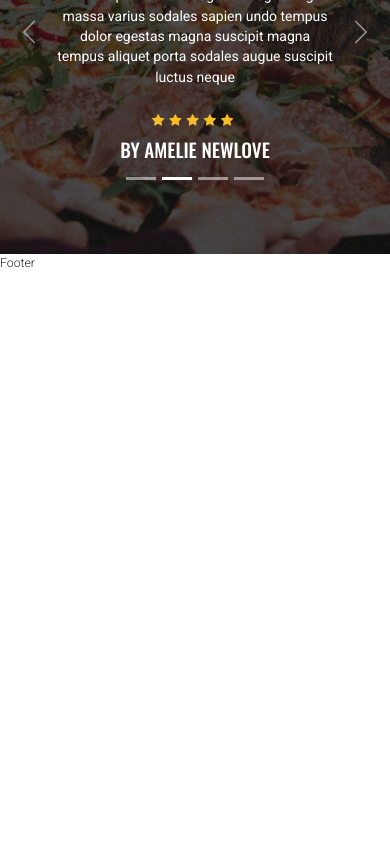
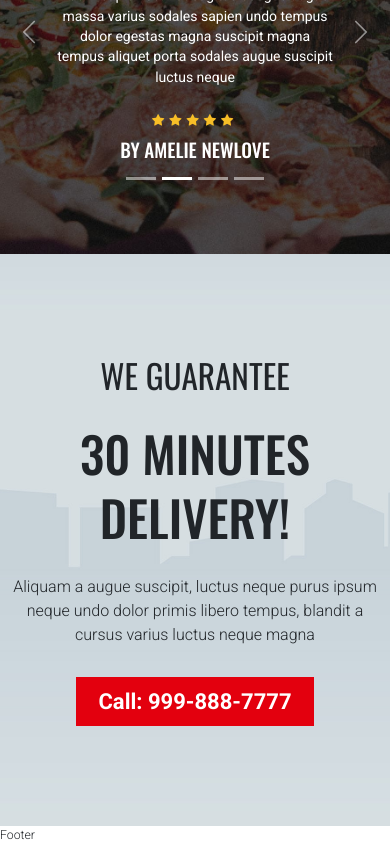
Before and after one commit to jigneshgit935/Burger-Ordering-WebApp-ReactJS, a React (Create React App) app: page / in a window 390 px wide. Shown: the part 10992-11836 px from the top of the page. Before the commit the page ends 11264 px from the top, so only its background shows below. Built offline with nearby package versions, Linux system fonts and the light colour scheme.

Commit message:
Contact done

```diff
--- a/src/pages/Home/Home.js
+++ b/src/pages/Home/Home.js
@@ -7,6 +7,7 @@
 import Section4 from './Section4';
 import Section5 from './Section5';
 import Section6 from './Section6';
+import Section7 from './Section7';
 const Home = () => {
   return (
     <Layout>
@@ -27,6 +28,9 @@
 
       {/* Blog */}
       <Section6 />
+
+      {/* Cotact */}
+      <Section7 />
     </Layout>
   );
 };
--- /dev/null
+++ b/src/pages/Home/Section7.js
@@ -0,0 +1,28 @@
+import React from 'react';
+import { Col, Container, Row } from 'react-bootstrap';
+import { Link } from 'react-router-dom';
+
+const Section7 = () => {
+  return (
+    <section className="contact_section">
+      <Container>
+        <Row className="justify-content-center">
+          <Col sm={8} className="text-center">
+            <h4>We Guarantee</h4>
+            <h2>30 Minutes Delivery!</h2>
+            <p>
+              Aliquam a augue suscipit, luctus neque purus ipsum neque undo
+              dolor primis libero tempus, blandit a cursus varius luctus neque
+              magna
+            </p>
+            <Link to="/" className="btn btn_red px-4 py-2 rounded-0">
+              Call: 999-888-7777
+            </Link>
+          </Col>
+        </Row>
+      </Container>
+    </section>
+  );
+};
+
+export default Section7;
--- a/src/styles/HomeStyle.css
+++ b/src/styles/HomeStyle.css
@@ -239,31 +239,6 @@
   height: 700px;
 }
 
-@media (max-width: 1200px) {
-  /* Home promotion */
-  .promotion_section h2 {
-    font-size: 2.25rem;
-  }
-}
-
-@media (max-width: 992px) {
-  /* about 2.0 */
-  .about_section h2 {
-    font-size: 2.5rem;
-  }
-  .about_section p {
-    padding: 20px 0;
-  }
-  .about_box p {
-    padding: 0;
-  }
-
-  .bg_parallax_scroll {
-    background-attachment: scroll;
-    height: 500px;
-  }
-}
-
 /* Home Shop */
 
 .shop_section {
@@ -325,6 +300,7 @@
   background: url(../assets/blog/reviews.jpg) no-repeat center center;
   background-size: cover;
   background-attachment: fixed;
+  overflow: hidden;
 }
 
 .blog_section .user_img img {
@@ -352,7 +328,65 @@
   font-size: 1rem;
   margin-bottom: 2rem;
 }
+
+/* Contact */
+.contact_section {
+  background: url(../assets/footer/banner-1.jpg) no-repeat center center;
+  background-size: cover;
+  padding: 100px 0;
+}
+
+.contact_section h4 {
+  font-size: 2.375rem;
+  font-weight: 400;
+  margin-bottom: 25px;
+}
+
+.contact_section h2 {
+  font-size: 4.5rem;
+  margin-bottom: 25px;
+}
+.contact_section p {
+  width: 70%;
+  margin: 0 auto 30px;
+}
+.contact_section a {
+  font-size: 22px;
+  font-weight: 700;
+}
 /* media query mobiles */
+
+@media (max-width: 1200px) {
+  /* Home promotion */
+  .promotion_section h2 {
+    font-size: 2.25rem;
+  }
+  .contact_section h2 {
+    font-size: 3.5rem;
+  }
+  .contact_section p {
+    width: 100%;
+  }
+}
+
+@media (max-width: 992px) {
+  /* about 2.0 */
+  .about_section h2 {
+    font-size: 2.5rem;
+  }
+  .about_section p {
+    padding: 20px 0;
+  }
+  .about_box p {
+    padding: 0;
+  }
+
+  .bg_parallax_scroll {
+    background-attachment: scroll;
+    height: 500px;
+  }
+}
+
 @media (max-width: 767px) {
   /* Home Hero1.0 */
   .hero_section .hero_text h1 {
```
